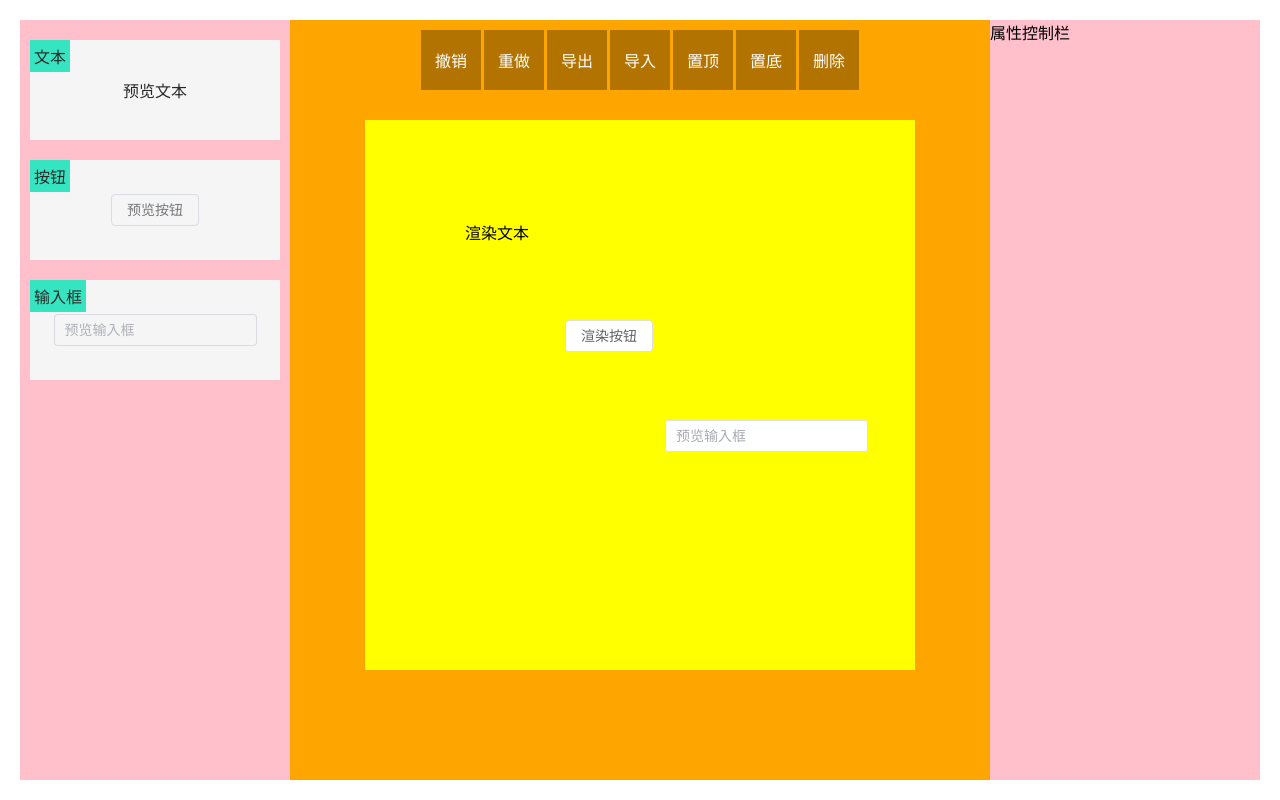
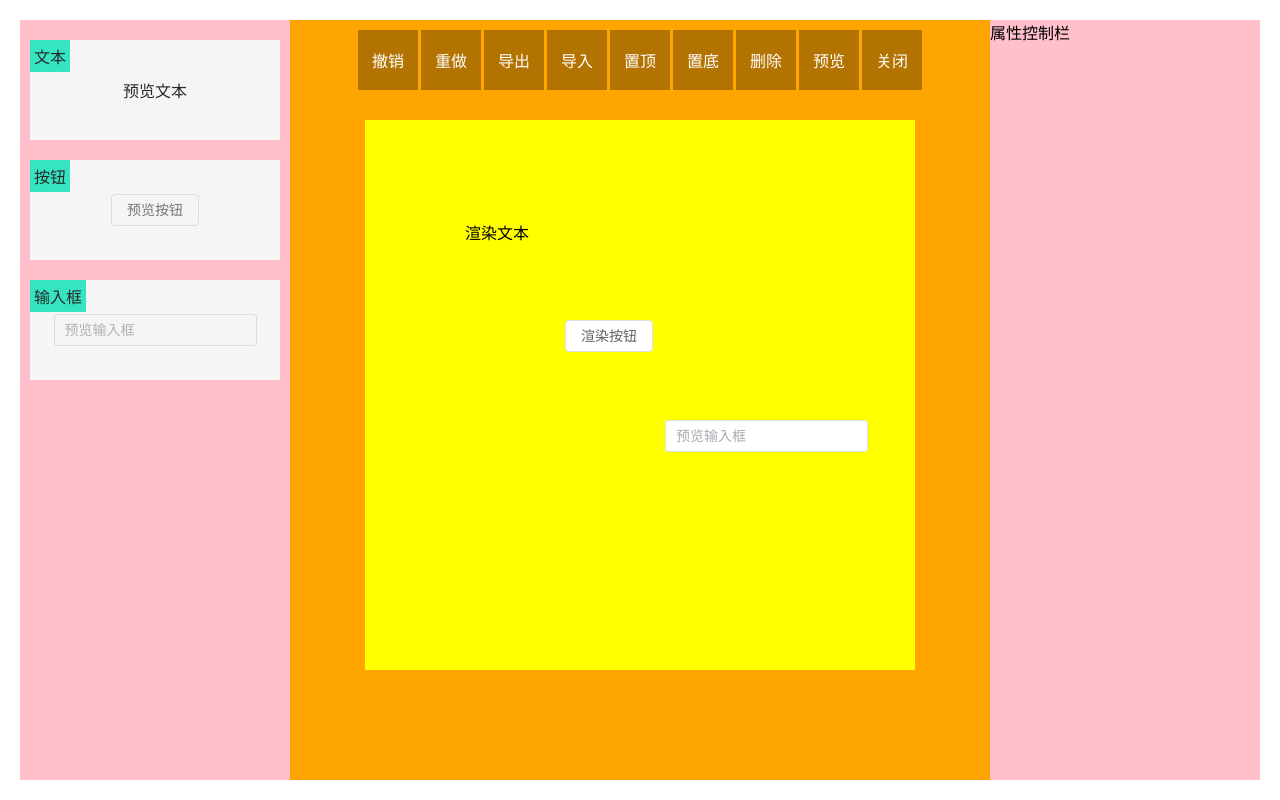
Before and after one commit to helowin-wd/low-code-vue3, a Vue app: page / in a window 1280 px wide. Built offline with nearby package versions, Linux system fonts and the light colour scheme.

Commit message:
add: 新增关闭功能：仅保留画布区

```diff
--- a/src/packages/editor.jsx
+++ b/src/packages/editor.jsx
@@ -7,6 +7,7 @@ import { useFocus } from './useFocus'
 import { useBlockDragger } from './useBlockDragger'
 import { useCommand } from './useCommand'
 import { $dialog } from '@/components/Dialog'
+import { ElButton } from 'element-plus'
 
 export default defineComponent({
   props: {
@@ -15,6 +16,11 @@ export default defineComponent({
   },
   emits: ['update:modelValue'],
   setup(props, ctx) {
+    // 预览的时候 内容不能再操作了 可以点击 输入内容 方便看效果
+    const previewRef = ref(false)
+    // 判断是否是编辑状态
+    const editorRef = ref(true)
+
     const data = computed({
       get() {
         return props.modelValue
@@ -35,7 +41,7 @@ export default defineComponent({
     // 1. 实现菜单的拖拽功能，组件渲染功能
     const { dragStart, dragEnd } = useMenuDragger(containerRef, data)
     // 3. 实现获取焦点 选中后可能就进行拖拽了
-    const { containerMouseDown, onMousedown, focusData, lastSelectBlock } = useFocus(data, e => {
+    const { containerMouseDown, onMousedown, focusData, lastSelectBlock, clearBlockFocus } = useFocus(data, previewRef, e => {
       // 【注意】回调函数，最后执行
       mousedown(e) // 选中了哪些, 获取焦点后进行拖拽
     })
@@ -76,9 +82,40 @@ export default defineComponent({
       { label: '置顶', icon: '', handler: () => commands.placeTop() },
       { label: '置底', icon: '', handler: () => commands.placeBottom() },
       { label: '删除', icon: '', handler: () => commands.delete() },
+      {
+        label: () => (previewRef.value ? '编辑' : '预览'),
+        icon: previewRef.value ? 'edit' : 'pre',
+        handler: () => {
+          previewRef.value = !previewRef.value
+          clearBlockFocus()
+        }
+      },
+      {
+        label: '关闭',
+        icon: 'icon-close',
+        handler: () => {
+          editorRef.value = false
+          clearBlockFocus()
+        }
+      }
     ]
 
-    return () => (
+    return () =>
+      !editorRef.value ? (
+        <>
+          <div class="editor-container-canvas__content" style={{...containerStyle.value, margin: 0}}>
+            {data.value.blocks.map((block, index) => (
+              <EditorBlock
+                class='editor-block-preview'
+                block={block}
+              ></EditorBlock>
+            ))}
+          </div>
+          <div>
+            <ElButton type="primary" onClick={() => editorRef.value = true}>继续编辑</ElButton>
+          </div>
+        </>
+      ) : (
         <div class="editor">
           <div class="editor-left">
             {/* 根据注册列表 渲染对应的内容 可以实现h5的拖拽 */}
@@ -90,19 +127,31 @@ export default defineComponent({
             ))}
           </div>
           <div class="editor-top">
-          {buttons.map((btn, idx) => (
+            {buttons.map((btn, idx) => {
+              const icon = typeof btn.icon === 'function' ? btn.icon() : btn.icon
+              const label = typeof btn.label === 'function' ? btn.label() : btn.label
+
+              return (
                 <div class="editor-top-button" onClick={btn.handler}>
-              <i class={btn.icon}></i>
-              <span>{btn.label}</span>
+                  <i class={icon}></i>
+                  <span>{label}</span>
                 </div>
-          ))}
+              )
+            })}
           </div>
           <div class="editor-right">属性控制栏</div>
           <div class="editor-container">
             <div class="editor-container-canvas">
               <div class="editor-container-canvas__content" style={containerStyle.value} ref={containerRef} onMousedown={containerMouseDown}>
                 {data.value.blocks.map((block, index) => (
-                <EditorBlock class={block.focus ? 'editor-block-focus' : ''} block={block} onMousedown={e => onMousedown(e, block, index)}></EditorBlock>
+                  <EditorBlock
+                    class={{
+                      'editor-block-focus': block.focus,
+                      'editor-block-preview': previewRef.value
+                    }}
+                    block={block}
+                    onMousedown={e => onMousedown(e, block, index)}
+                  ></EditorBlock>
                 ))}
                 {/* 辅助线 */}
                 {markLine.x !== null && <div class="line-x" style={{ left: markLine.x + 'px' }}></div>}
--- a/src/packages/editor.scss
+++ b/src/packages/editor.scss
@@ -106,6 +106,11 @@
       border: 2px dashed red;
     }
   }
+  .editor-block-preview {
+    &::after {
+      display: none;
+    }
+  }
 }
 
 // x 移动left值
--- a/src/packages/useFocus.js
+++ b/src/packages/useFocus.js
@@ -5,7 +5,7 @@ import { computed, ref } from "vue"
  * @param {*} data
  * @returns
  */
-export function useFocus(data, cb) {
+export function useFocus(data, previewRef, cb) {
   // 当选中多个元素时，添加元素辅助线，以选中的最后一个元素为准
   const selectIndex = ref(-1)
   // 选中的最后一个元素
@@ -26,11 +26,15 @@ export function useFocus(data, cb) {
     data.value.blocks.forEach(block => (block.focus = false))
   }
   const containerMouseDown = () => {
+    if(previewRef.value) return
+
     // 鼠标点击容器，让选中的失去焦点，取消全部选中效果
     clearBlockFocus()
     selectIndex.value = -1;
   }
   const onMousedown = (e, block, index) => {
+    if(previewRef.value) return
+
     e.preventDefault()
     e.stopPropagation()
     // block 上规划一个属性 focus 获取焦点后就将focus变为true
@@ -60,6 +64,7 @@ export function useFocus(data, cb) {
     containerMouseDown,
     onMousedown,
     focusData,
-    lastSelectBlock
+    lastSelectBlock,
+    clearBlockFocus
   }
 }
```
Lines whose indentation alone changed are shown as unchanged.
